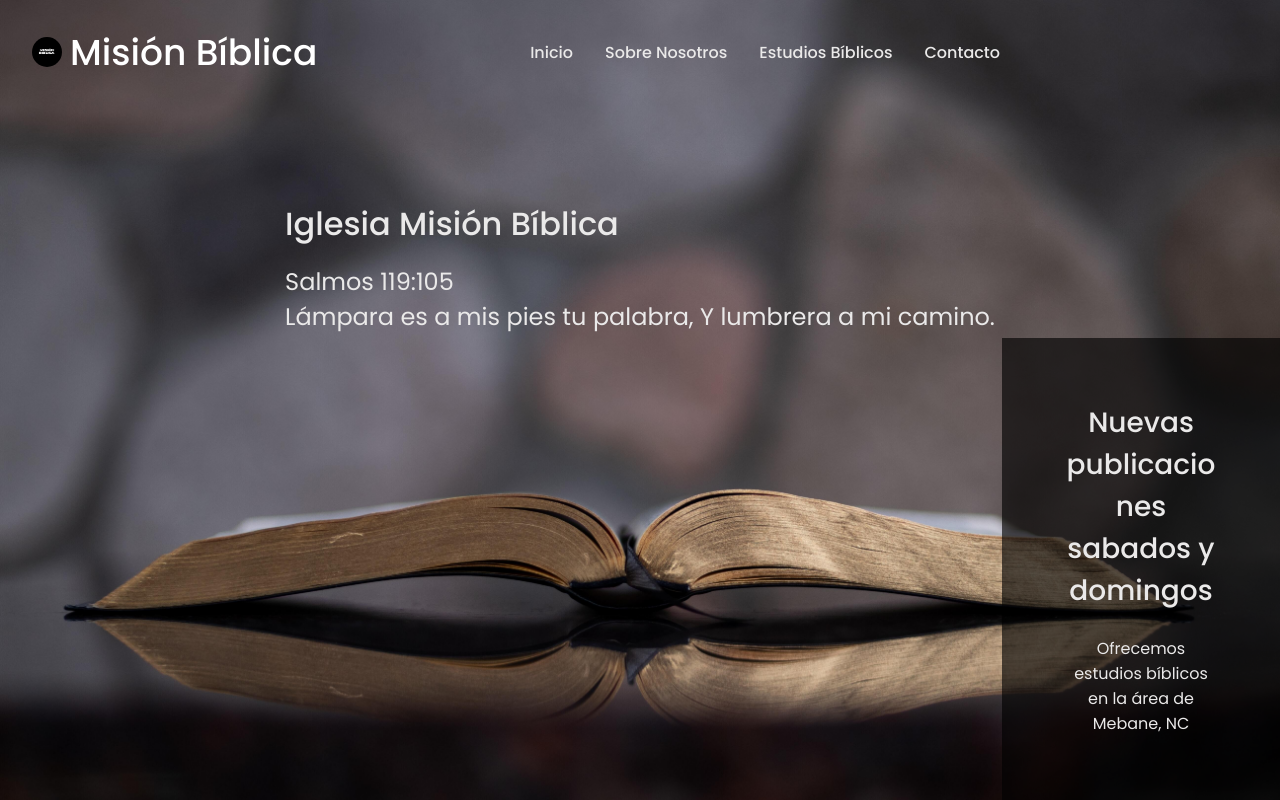
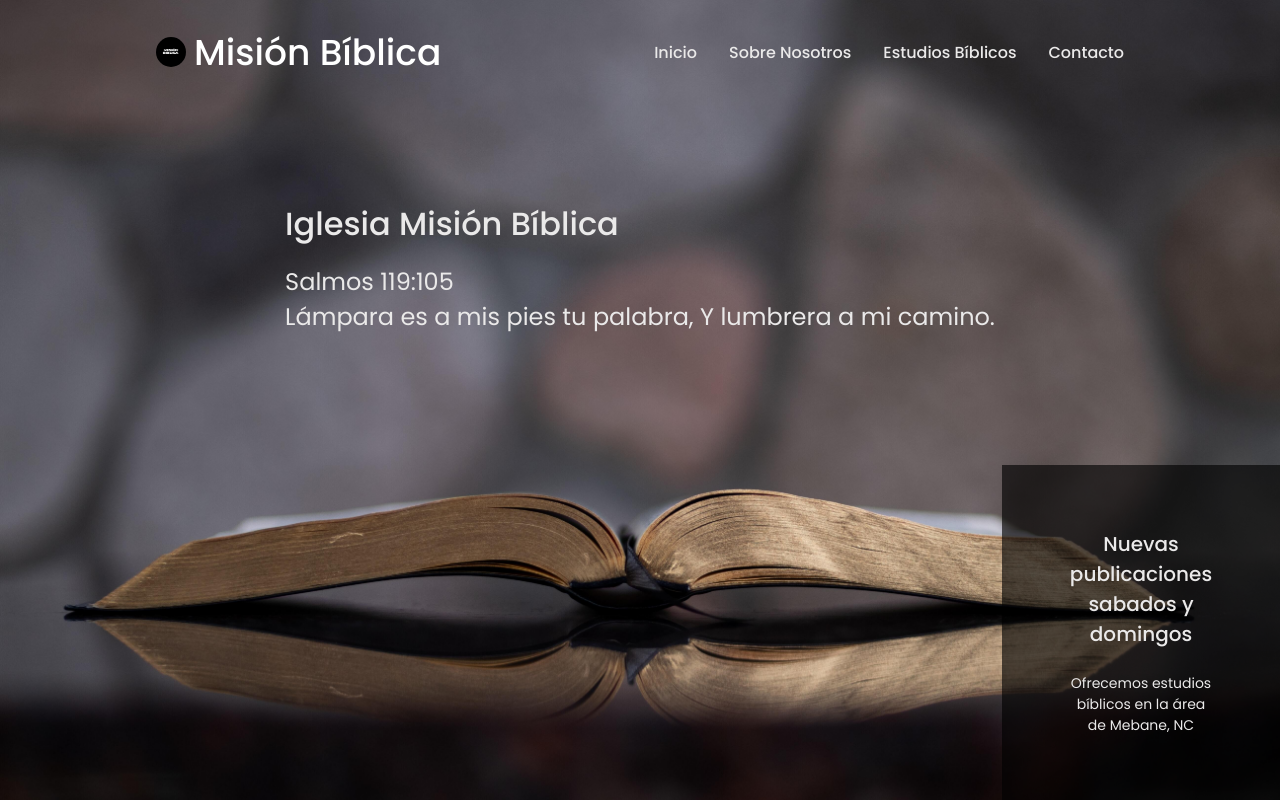
Before and after one commit to jbramirez03/Mision-Biblica, a React (Create React App) app: page / in a window 1280 px wide. Shown: the top 800 px of the page. Built offline with nearby package versions, Linux system fonts and the light colour scheme.

Commit message:
added media query for desktop view

```diff
--- a/src/App.css
+++ b/src/App.css
@@ -635,11 +635,7 @@ form {
     font-size: var(--normal-font-size);
   }
 
-  .about__content-1 {
-    margin-bottom: 2rem;
-    padding: 2rem 4rem 0 4rem;
-  }
-
+  .about__content-1,
   .about__content-2 {
     margin-bottom: 2rem;
     padding: 2rem 4rem 0 4rem;
@@ -673,6 +669,27 @@ form {
 }
 
 @media screen and (min-width: 1024px) {
+  .container {
+    margin-left: auto;
+    margin-right: auto;
+  }
+
+  .welcome__info h3 {
+    font-size: var(--h3-font-size);
+  }
+
+  .welcome__info p {
+    font-size: var(--small-font-size);
+  }
+
+  .about__content-1,
+  .about__content-2 {
+    padding: 2rem 10rem 0 10rem;
+  }
+
+  .contact__images {
+    padding: 0 10rem 10rem 10rem;
+  }
 }
 
 @media screen and (min-width: 1200px) {
--- a/src/components/About.js
+++ b/src/components/About.js
@@ -6,6 +6,8 @@ const About = () => {
     return (
         <section className='section container about__section' id='about'>
             <h2 className="section__title section__title-center">Sobre Nosotros</h2>
+
+            <div className="about__blocks">
 
                 <div className="about__content-1 about__content">
                     <div className="about__information">
@@ -21,6 +23,7 @@ const About = () => {
                     </div>
                     <img className='about__image' src={aboutImg2} alt="" />
                 </div>
+            </div>
         </section>
     )
 }
```
Lines whose indentation alone changed are shown as unchanged.
